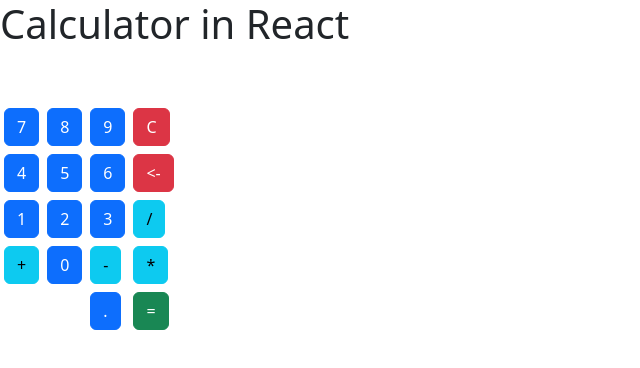
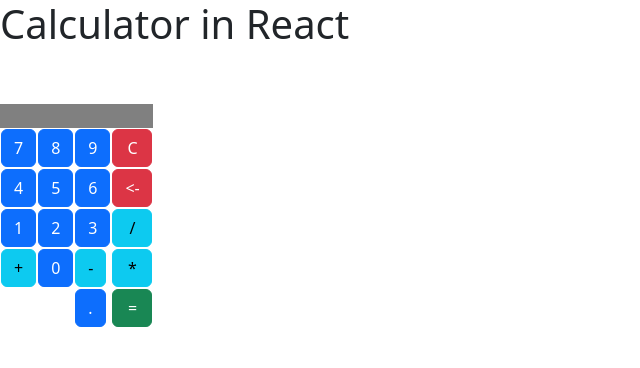
Before and after one commit to Jari1980/ReactCalculator, a React (Vite) app in the folder calculator/: page / in a window 1280 px wide. Shown: the top 368 px of the page, without its empty margins (0-640 px from the left). Built offline with nearby package versions, Linux system fonts and the light colour scheme.

Commit message:
Output screen, lining initial CSS

```diff
--- a/calculator/src/App.jsx
+++ b/calculator/src/App.jsx
@@ -1,50 +1,124 @@
 import "bootstrap/dist/css/bootstrap.css";
 
 export default function App() {
-
-
-
-  return(
+  return (
     <>
       <div>
         <h1>Calculator in React</h1>
-    <br/>
-    <br/>
+        <br />
+        <br />
         <table class="table-sm table-borderless">
+          <div>
+            <div style={{backgroundColor:"gray"}}>
+            <span></span>
+            </div>
             <tbody>
               <tr>
-      <td><button class="btn btn-primary" type="button">7</button></td>
-      <td><button class="btn btn-primary" type="button">8</button></td>
-      <td><button class="btn btn-primary" type="button">9</button></td>
-      <td><button class="btn btn-danger" type="button">C</button></td>
+                <td>
+                  <button class="btn btn-primary" type="button">
+                    7
+                  </button>
+                </td>
+                <td>
+                  <button class="btn btn-primary" type="button">
+                    8
+                  </button>
+                </td>
+                <td>
+                  <button class="btn btn-primary" type="button">
+                    9
+                  </button>
+                </td>
+                <td>
+                  <button class="btn btn-danger" type="button" style={{width:40}}>
+                    C
+                  </button>
+                </td>
               </tr>
               <tr>
-      <td><button class="btn btn-primary" type="button">4</button></td>
-      <td><button class="btn btn-primary" type="button">5</button></td>
-      <td><button class="btn btn-primary" type="button">6</button></td>
-      <td><button class="btn btn-danger" type="button">&#60;-</button></td>
+                <td>
+                  <button class="btn btn-primary" type="button">
+                    4
+                  </button>
+                </td>
+                <td>
+                  <button class="btn btn-primary" type="button">
+                    5
+                  </button>
+                </td>
+                <td>
+                  <button class="btn btn-primary" type="button">
+                    6
+                  </button>
+                </td>
+                <td>
+                  <button class="btn btn-danger" type="button" style={{width:40}}>
+                    &#60;-
+                  </button>
+                </td>
               </tr>
               <tr>
-    <td><button class="btn btn-primary" type="button">1</button></td>
-    <td><button class="btn btn-primary" type="button">2</button></td>
-    <td><button class="btn btn-primary" type="button">3</button></td>
-    <td><button class="btn btn-info" type="button">/</button></td>
+                <td>
+                  <button class="btn btn-primary" type="button">
+                    1
+                  </button>
+                </td>
+                <td>
+                  <button class="btn btn-primary" type="button">
+                    2
+                  </button>
+                </td>
+                <td>
+                  <button class="btn btn-primary" type="button">
+                    3
+                  </button>
+                </td>
+                <td>
+                  <button class="btn btn-info" type="button" style={{width:40}}>
+                    /
+                  </button>
+                </td>
               </tr>
               <tr>
-      <td><button class="btn btn-info" type="button">+</button></td>
-      <td><button class="btn btn-primary" type="button">0</button></td>
-      <td><button class="btn btn-info" type="button">-</button></td>
-      <td><button class="btn btn-info" type="button">*</button></td>
+                <td>
+                  <button class="btn btn-info" type="button">
+                    +
+                  </button>
+                </td>
+                <td>
+                  <button class="btn btn-primary" type="button">
+                    0
+                  </button>
+                </td>
+                <td>
+                  <button class="btn btn-info" type="button">
+                    -
+                  </button>
+                </td>
+                <td>
+                  <button class="btn btn-info" type="button" style={{width:40}}>
+                    *
+                  </button>
+                </td>
               </tr>
               <tr>
                 <td></td>
                 <td></td>
-      <td><button class="btn btn-primary" type="button">.</button></td>
-      <td><button class="btn btn-success" type="button">=</button></td>
+                <td>
+                  <button class="btn btn-primary" type="button">
+                    .
+                  </button>
+                </td>
+                <td>
+                  <button class="btn btn-success" type="button" style={{width:40}}>
+                    =
+                  </button>
+                </td>
               </tr>
             </tbody>
+          </div>
         </table>
       </div>
     </>
-  )
+  );
 }
```
Lines whose indentation alone changed are shown as unchanged.
